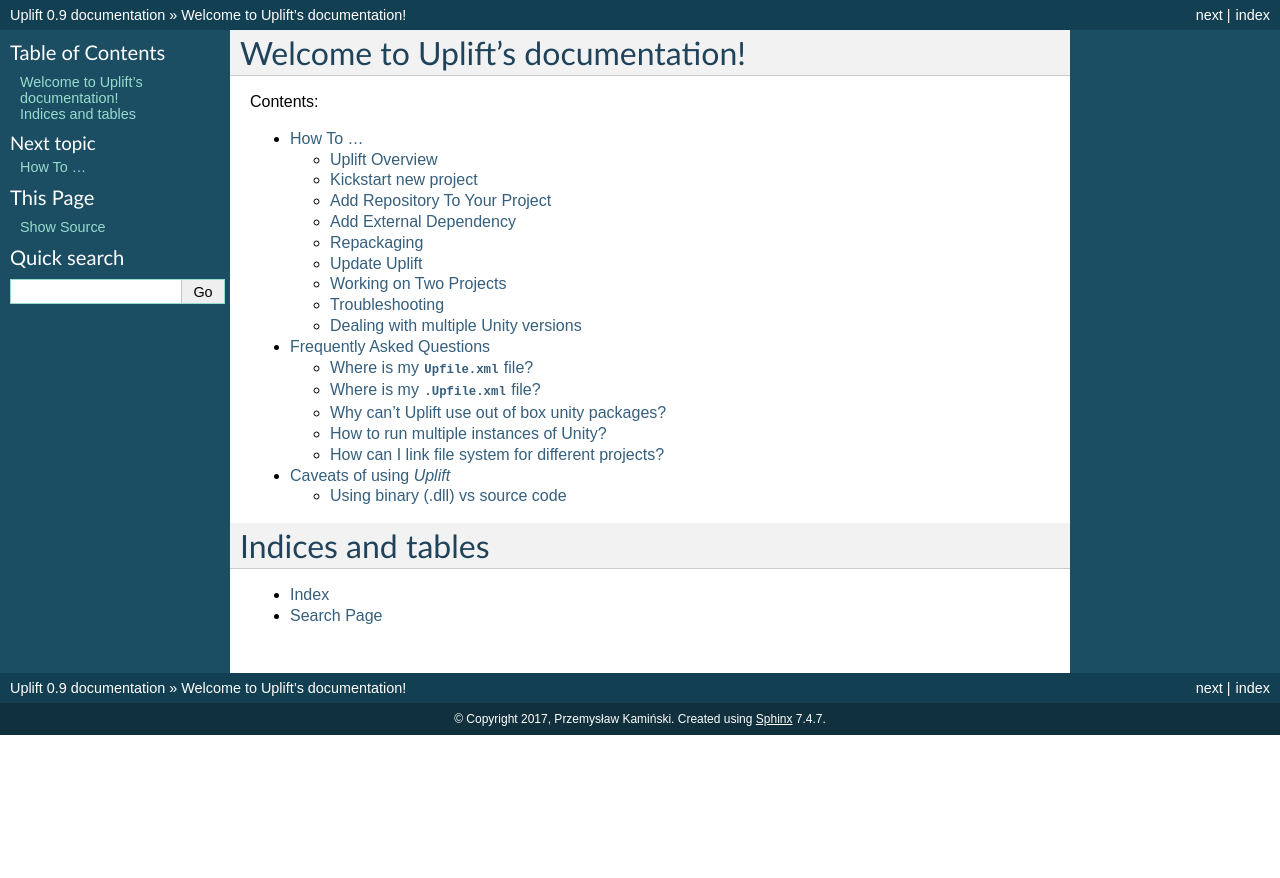
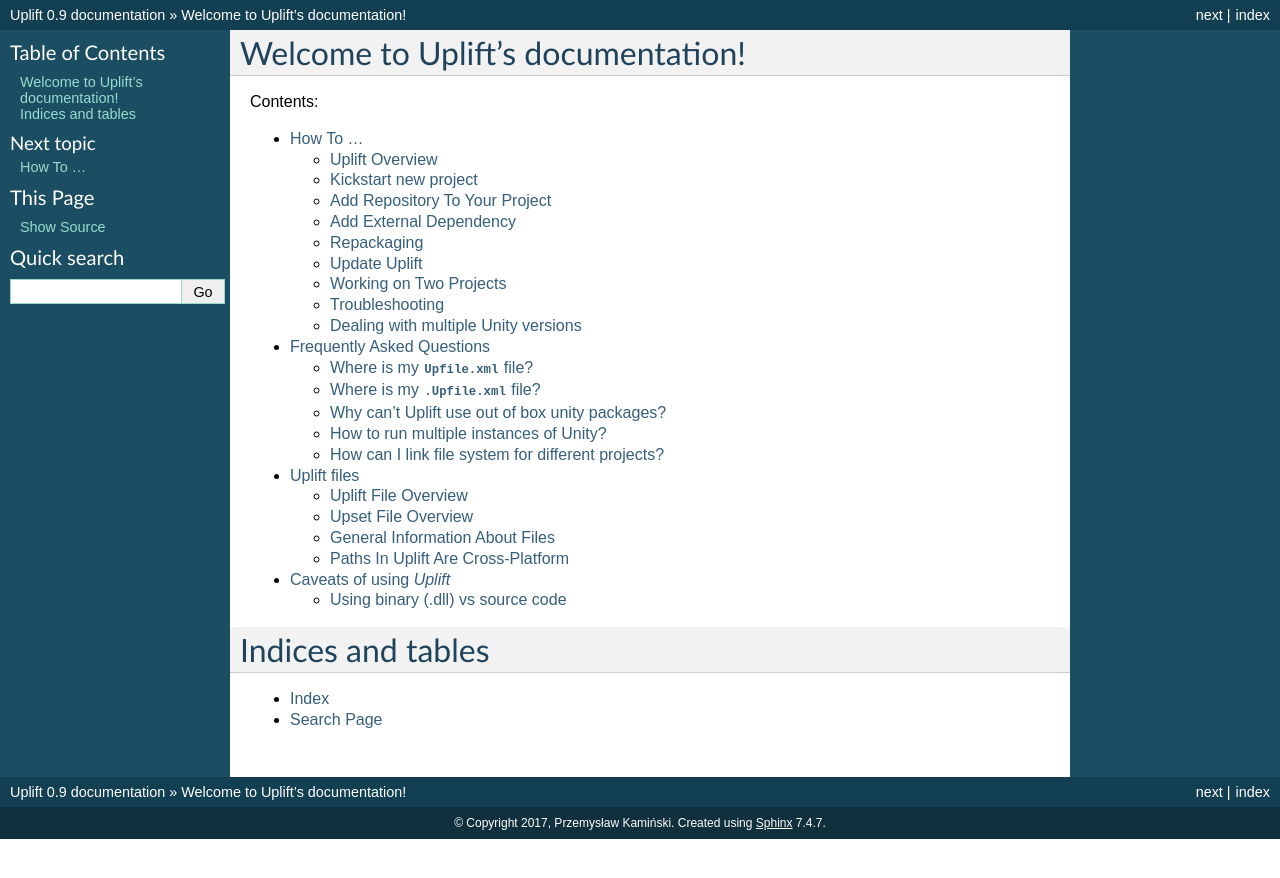
Before and after one commit to DragonBox/uplift-documentation, a Sphinx documentation site: the page built from source/index.rst, in a window 1280 px wide. Shown: the top 878 px of the page. Built offline with Sphinx 7.4.7, drawn with Linux system fonts in a browser that asks for light colours.

Commit message:
Add files documentation to root and add information about paths in Uplift files

```diff
--- a/source/files/upbring.rst
+++ b/source/files/upbring.rst
@@ -1,5 +1,8 @@
-=============
  Upbring.xml
 =============
 
-.. TODO: Document Upbring.xml file
+.. TODO: Document Upbring.xml file fully
+
+.. note::
+
+	See also :ref:`files-general`
--- a/source/files/uplift.rst
+++ b/source/files/uplift.rst
@@ -2,3 +2,7 @@
 ====================
 
 TODO
+
+.. note::
+
+	See also :ref:`files-general`
--- a/source/files/upset.rst
+++ b/source/files/upset.rst
@@ -2,3 +2,7 @@
 ===================
 
 TODO
+
+.. note::
+
+	See also :ref:`files-general`
--- a/source/index.rst
+++ b/source/index.rst
@@ -13,6 +13,7 @@
 
    howto/index
    faq
+   files/index
    other/caveats
 
 
```
Also changed, not shown: source/files/general.rst (added, +39 -0 lines), source/files/index.rst (added, +12 -0 lines).
